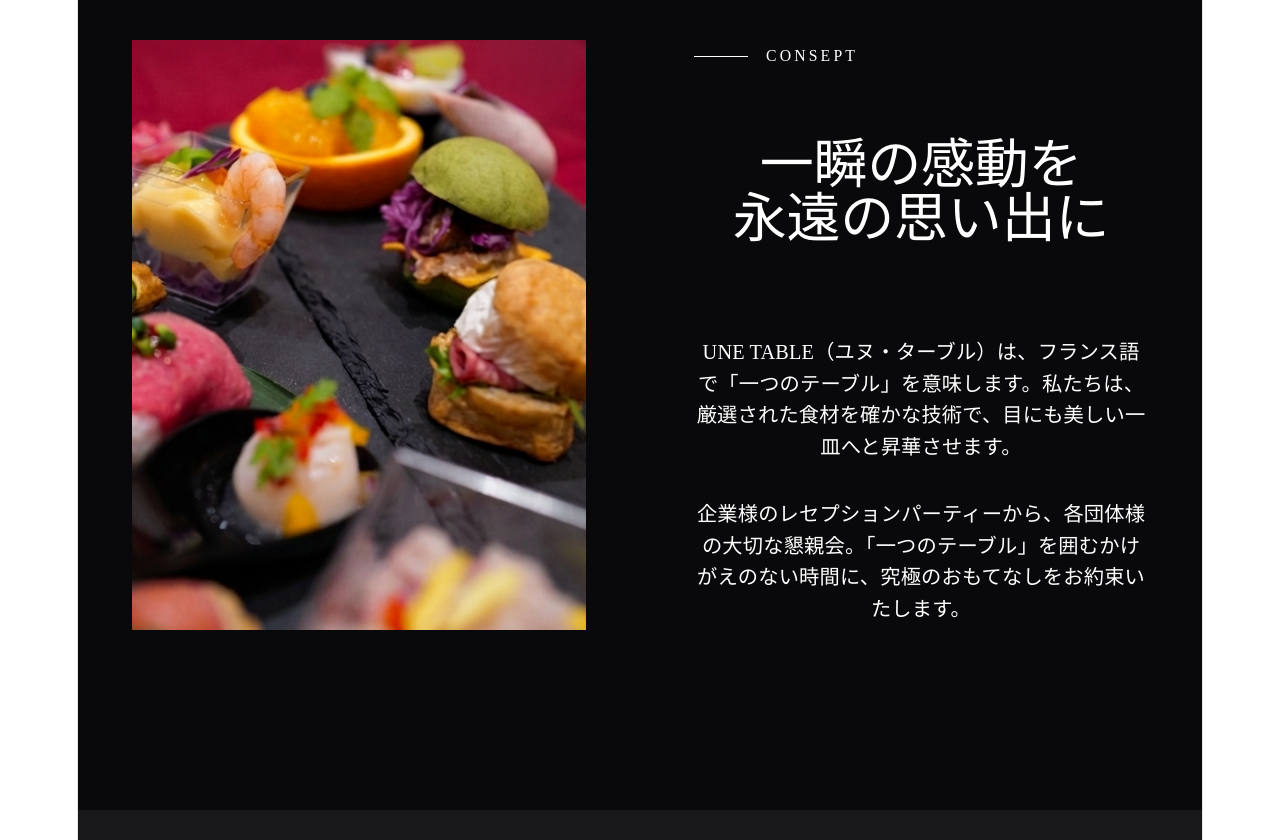
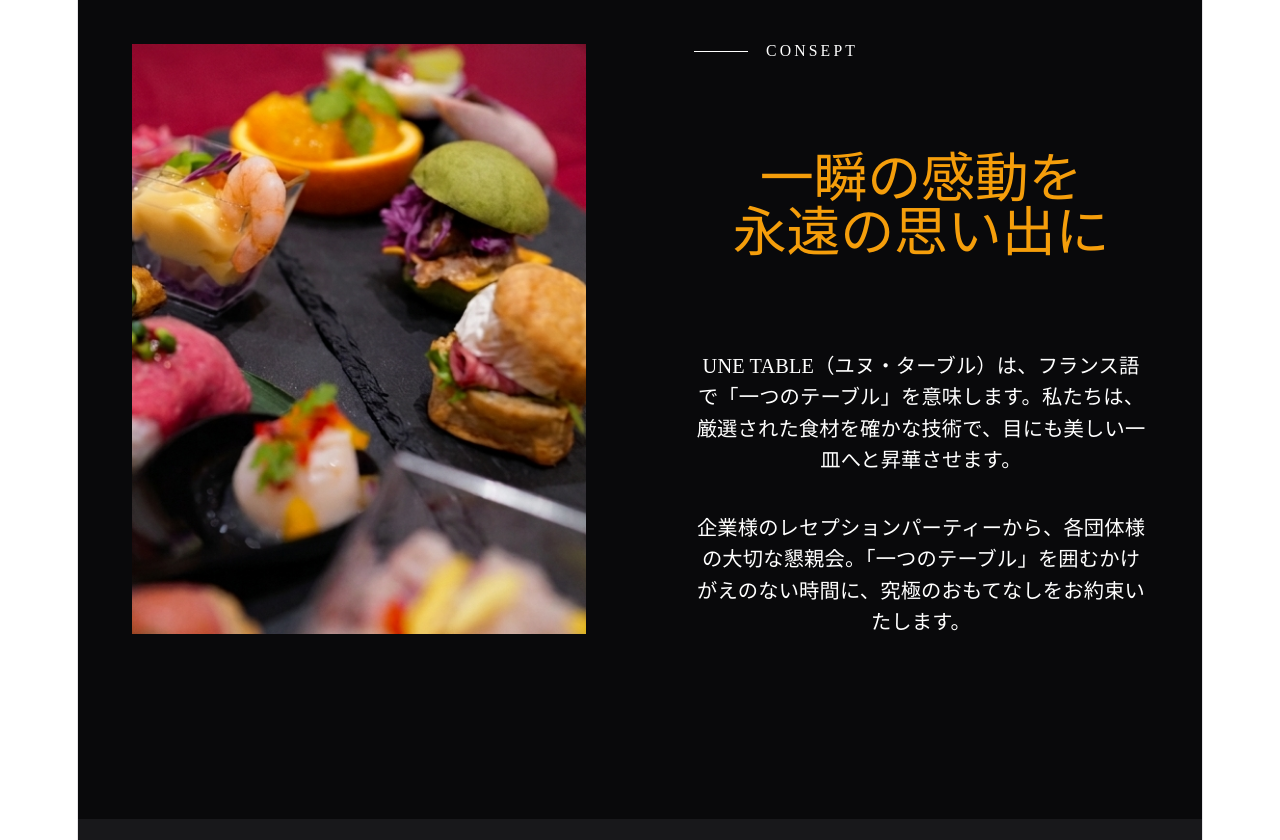
Before and after one commit to naogenbeat-prog/une-table-perfect-, a React (Vite) app: page / in a window 1280 px wide. Shown: the part 940-1780 px from the top of the page. Built offline with nearby package versions, Linux system fonts and the light colour scheme.

Commit message:
Update App.jsx

```diff
--- a/src/App.jsx
+++ b/src/App.jsx
@@ -74,11 +74,11 @@ const Concept = () => (
         <div className="absolute -bottom-6 -right-6 w-full h-full border border-amber-500/20 -z-10"></div>
       </div>
       <div className="w-full md:w-1/2">
-        <div className="flex items-center gap-4 mb-16">
+        <div className="flex items-center gap-4 mb-20">
           <div className="h-[1px] w-12 bg-white"></div>
           <h3 className="text-white tracking-[0.2em] text-sm uppercase">CONSEPT</h3>
         </div>
-        <h2 className="font-brand text-white text-5xl md:text-5xl text-amber-500 font-light leading-snug mb-20">一瞬の感動を<br />永遠の思い出に</h2>
+        <h2 className="font-brand text-amber-500 text-5xl md:text-5xl text-amber-500 font-light leading-snug mb-20">一瞬の感動を<br />永遠の思い出に</h2>
         <p className="text-white mb-8 font-light text-base md:text-lg">{CONFIG.brandName}（ユヌ・ターブル）は、フランス語で「一つのテーブル」を意味します。私たちは、厳選された食材を確かな技術で、目にも美しい一皿へと昇華させます。</p>
         <p className="text-white leading-loose font-light text-base md:text-lg">企業様のレセプションパーティーから、各団体様の大切な懇親会。「一つのテーブル」を囲むかけがえのない時間に、究極のおもてなしをお約束いたします。</p>
       </div>
```
